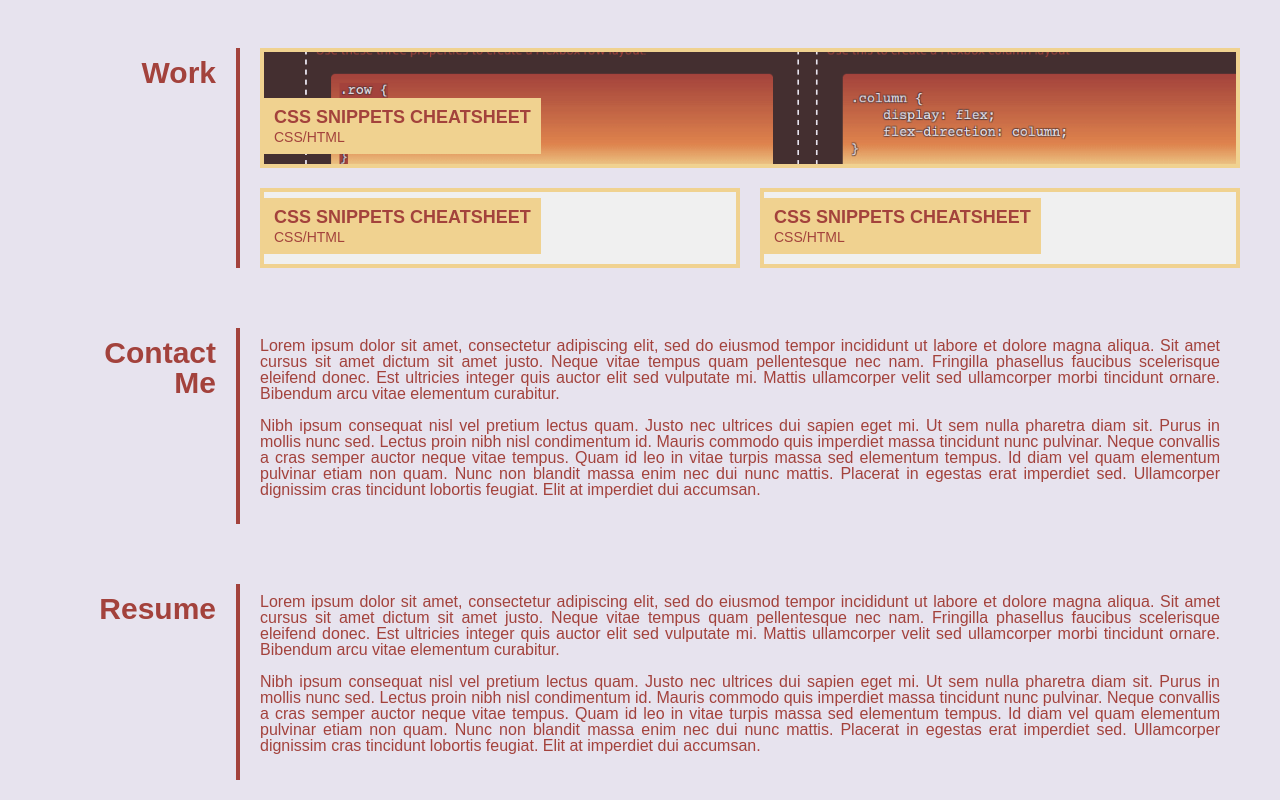
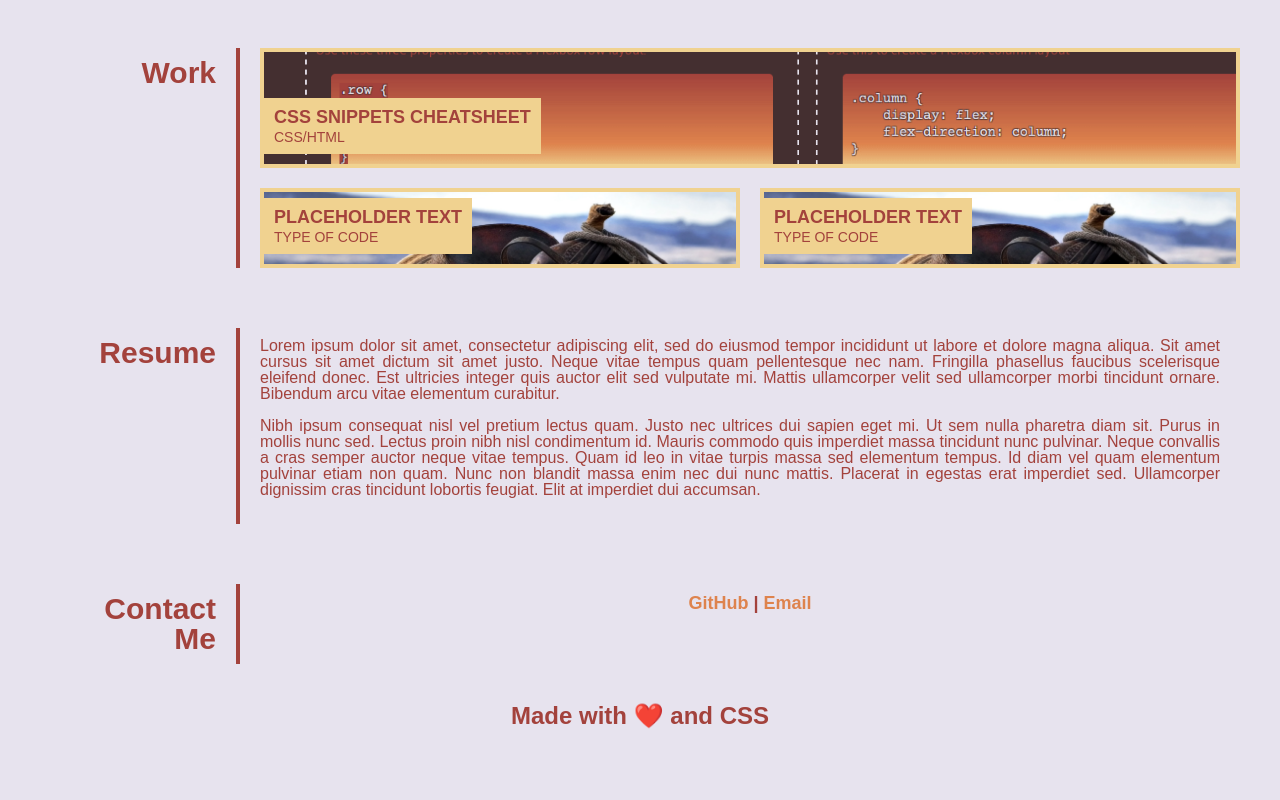
Before and after one commit to Nihsad/portfolio, a plain HTML site: page index.html in a window 1280 px wide. Shown: the part 1048-1848 px from the top of the page. After the commit the page ends 1796 px from the top, so only its background shows below. Drawn offline with Linux system fonts and the light colour scheme; a web font is replaced by a local one.

Commit message:
add placeholder images, start readme

```diff
--- a/assets/style.css
+++ b/assets/style.css
@@ -247,11 +247,65 @@ nav a:hover {
     transition: all 0.6s ease;
 }
 
+.item-img:nth-child(2) {
+    background: url('./images/work-card-ph.jpg'),
+        var(--grad-3);
+    background-size: cover;
+    background-position: 25% 25%;
+    transition: all 0.6s ease;
+}
+
+.item-img:nth-child(3) {
+    background: url('./images/work-card-ph.jpg'),
+        var(--grad-3);
+    background-size: cover;
+    background-position: 25% 25%;
+    transition: all 0.6s ease;
+}
+
 .item-img:first-child.item-img:hover {
     background: linear-gradient(var(--grad-3-75), var(--grad-3-75)),
     url('./images/css_snippet_cheatsheet.gif');
     background-size: cover;
     background-position: 50%;
+}
+
+.item-img:nth-child(2).item-img:hover,
+.item-img:nth-child(3).item-img:hover {
+    background: linear-gradient(var(--grad-3-75), var(--grad-3-75)),
+    url('./images/work-card-ph.jpg');
+    background-size: cover;
+    background-position: 50%;
+}
+
+#contact .content {
+    margin: 0 auto;
+    text-align: center;
+    font-size: 18px;
+    font-weight: bold;
+
+}
+#contact .content a {
+    text-decoration: none;
+    color: var(--grad-2);
+    transition: all 0.6s ease;
+}
+
+#contact .content a:hover {
+    color: var(--dark)
+}
+
+footer {
+    margin: 0 auto;
+    padding: 20px 0;
+    text-align: center;
+    width: fit-content;
+}
+
+footer h2 {
+
+    color: var(--dark);
+    font-size: 24px;
 }
 
 @media screen and (max-width: 991px) {
--- a/index.html
+++ b/index.html
@@ -18,8 +18,8 @@
         <ul>
             <li><a href="#about">About Me</a></li>
             <li><a href="#portfolio">Work</a></li>
+            <li><a href="#resume">Resume</a></li>
             <li><a href="#contact">Contact Me</a></li>
-            <li><a href="#resume">Resume</a></li>
         </ul>
     </nav>
 
@@ -64,37 +64,19 @@
                 <a href="https://nihsad.github.io/css-cheatsheet/index.html" class="item-img">
                     <div class="item">
                     <div class="code-info">
-                        <h2>CSS Snippets Cheatsheet</h2>
-                        <p>CSS/HTML</p>
+                        <h2>Placeholder Text</h2>
+                        <p>type of code</p>
                     </div>
                 </div>
                 </a>
                 <a href="https://nihsad.github.io/css-cheatsheet/index.html" class="item-img">
                     <div class="item">
                     <div class="code-info">
-                        <h2>CSS Snippets Cheatsheet</h2>
-                        <p>CSS/HTML</p>
+                        <h2>Placeholder Text</h2>
+                        <p>type of code</p>
                     </div>
                 </div>
                 </a>
-            </div>
-        </section>
-
-        <section id="contact">
-            <div class="title">Contact Me</div>
-            <div class="content">
-                <p>Lorem ipsum dolor sit amet, consectetur adipiscing elit, sed do eiusmod tempor incididunt ut labore et
-                    dolore magna aliqua. Sit amet cursus sit amet dictum sit amet justo. Neque vitae tempus quam
-                    pellentesque nec nam. Fringilla phasellus faucibus scelerisque eleifend donec. Est ultricies integer
-                    quis auctor elit sed vulputate mi. Mattis ullamcorper velit sed ullamcorper morbi tincidunt ornare.
-                    Bibendum arcu vitae elementum curabitur. </p>
-                <p>Nibh ipsum consequat nisl vel pretium lectus quam. Justo nec ultrices dui sapien eget mi. Ut sem nulla
-                    pharetra diam sit. Purus in mollis nunc sed. Lectus proin nibh nisl condimentum id. Mauris commodo
-                    quis imperdiet massa tincidunt nunc pulvinar. Neque convallis a cras semper auctor neque vitae
-                    tempus. Quam id leo in vitae turpis massa sed elementum tempus. Id diam vel quam elementum pulvinar
-                    etiam non quam. Nunc non blandit massa enim nec dui nunc mattis. Placerat in egestas erat
-                    imperdiet sed. Ullamcorper dignissim cras tincidunt lobortis feugiat. Elit at imperdiet dui
-                    accumsan.</p>
             </div>
         </section>
 
@@ -115,10 +97,17 @@
                     accumsan.</p>
             </div>
         </section>
+
+        <section id="contact">
+            <div class="title">Contact Me</div>
+            <div class="content">
+                <a href="https://github.com/Nihsad">GitHub</a> | <a href="mailto: equusincorde@gmail.com">Email</a>
+            </div>
+        </section>
     </main>
 
     <footer>
-
+        <h2>Made with ❤️ and CSS</h2>
     </footer>
     <script src="https://kit.fontawesome.com/95bd08a076.js" crossorigin="anonymous"></script>
 </body>
```
Also changed, not shown: assets/images/work-card-ph.jpg (added), 2 other files.
